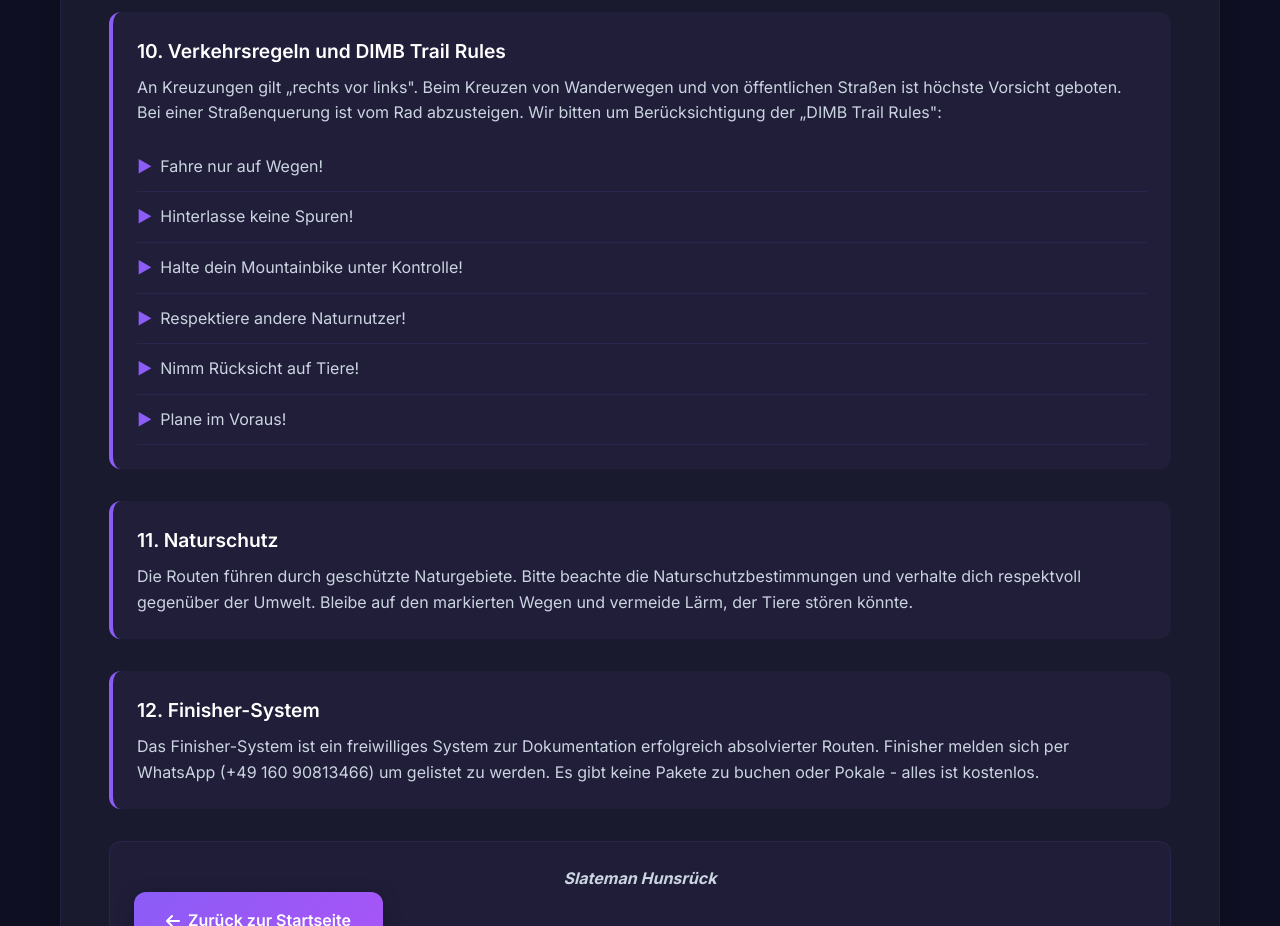
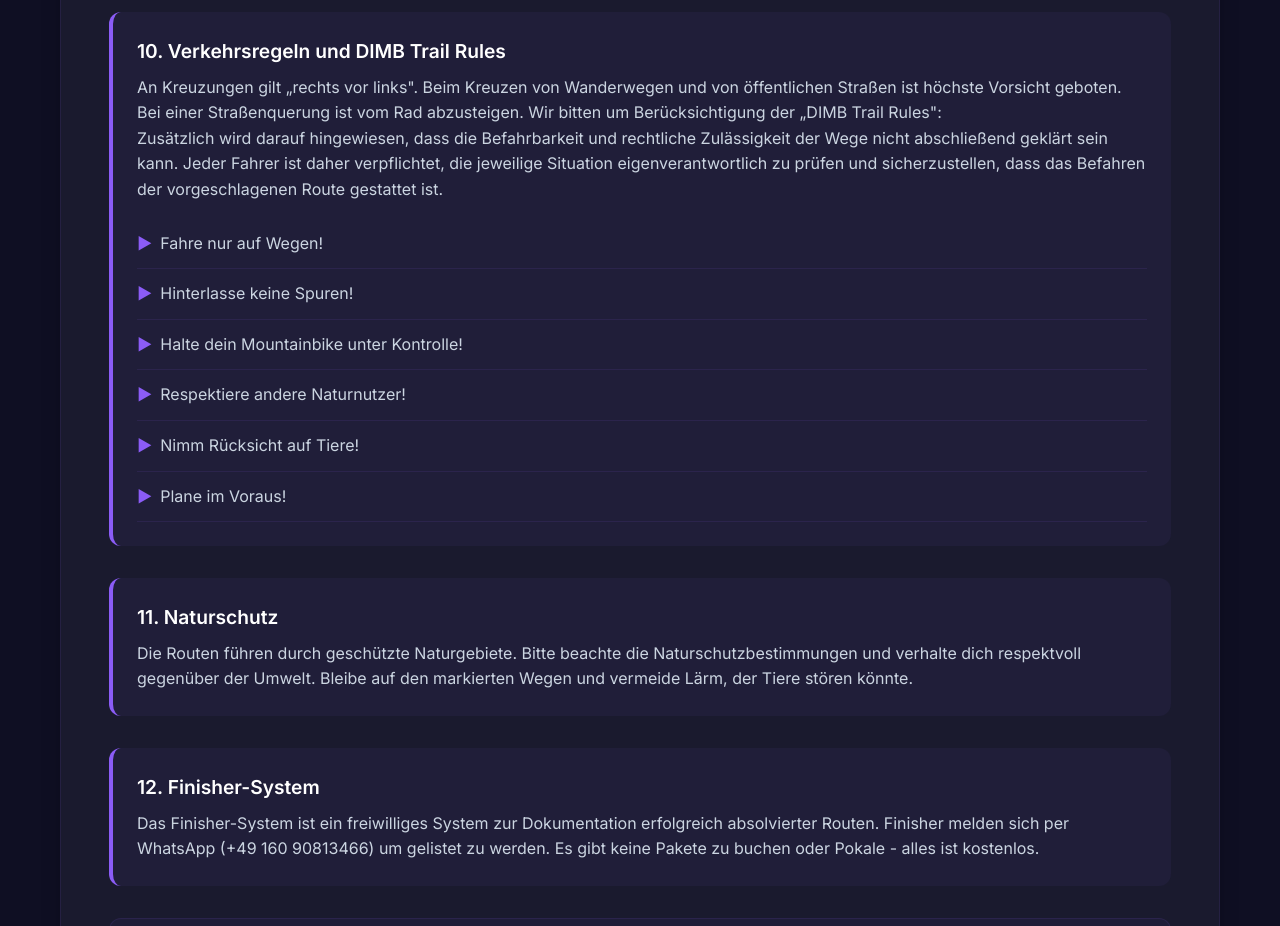
Before and after one commit to dottenbr/slateman.de, a plain HTML site: page pages/nutzungsbestimmungen.html in a window 1280 px wide. Shown: the part 2280-3206 px from the top of the page. Drawn offline with Linux system fonts and the light colour scheme; a script that the page names is missing.

Commit message:
feat: tou

```diff
--- a/pages/nutzungsbestimmungen.html
+++ b/pages/nutzungsbestimmungen.html
@@ -102,6 +102,7 @@
                     <div class="rule-item-detailed">
                         <h3>10. Verkehrsregeln und DIMB Trail Rules</h3>
                         <p>An Kreuzungen gilt „rechts vor links". Beim Kreuzen von Wanderwegen und von öffentlichen Straßen ist höchste Vorsicht geboten. Bei einer Straßenquerung ist vom Rad abzusteigen. Wir bitten um Berücksichtigung der „DIMB Trail Rules":</p>
+                        <p>Zusätzlich wird darauf hingewiesen, dass die Befahrbarkeit und rechtliche Zulässigkeit der Wege nicht abschließend geklärt sein kann. Jeder Fahrer ist daher verpflichtet, die jeweilige Situation eigenverantwortlich zu prüfen und sicherzustellen, dass das Befahren der vorgeschlagenen Route gestattet ist.</p>
                         <ul class="dimb-rules">
                             <li>Fahre nur auf Wegen!</li>
                             <li>Hinterlasse keine Spuren!</li>
```
